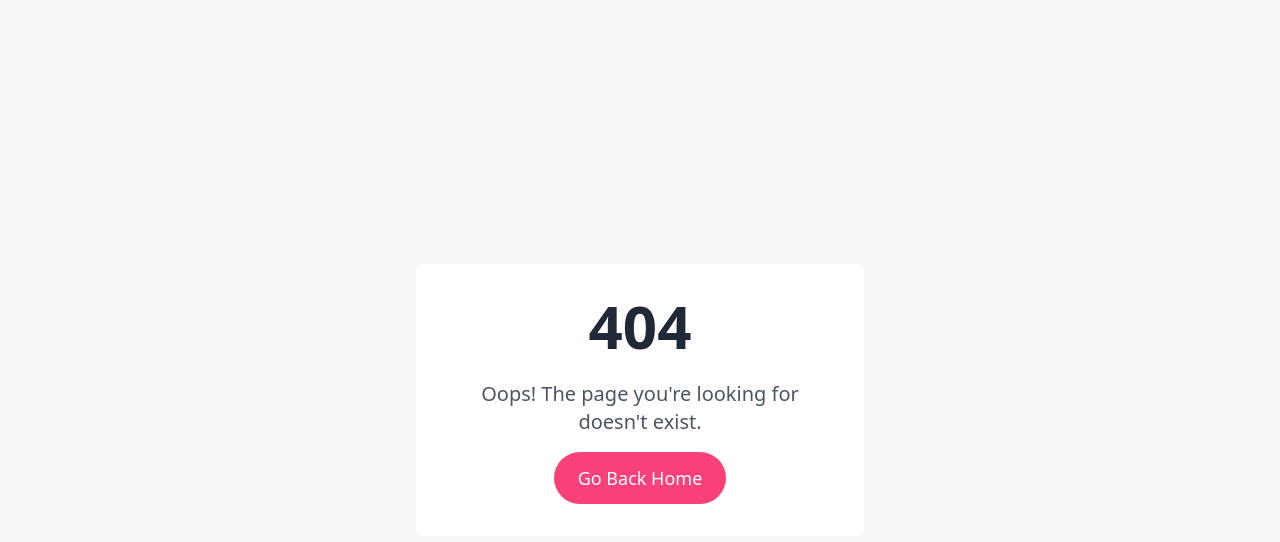
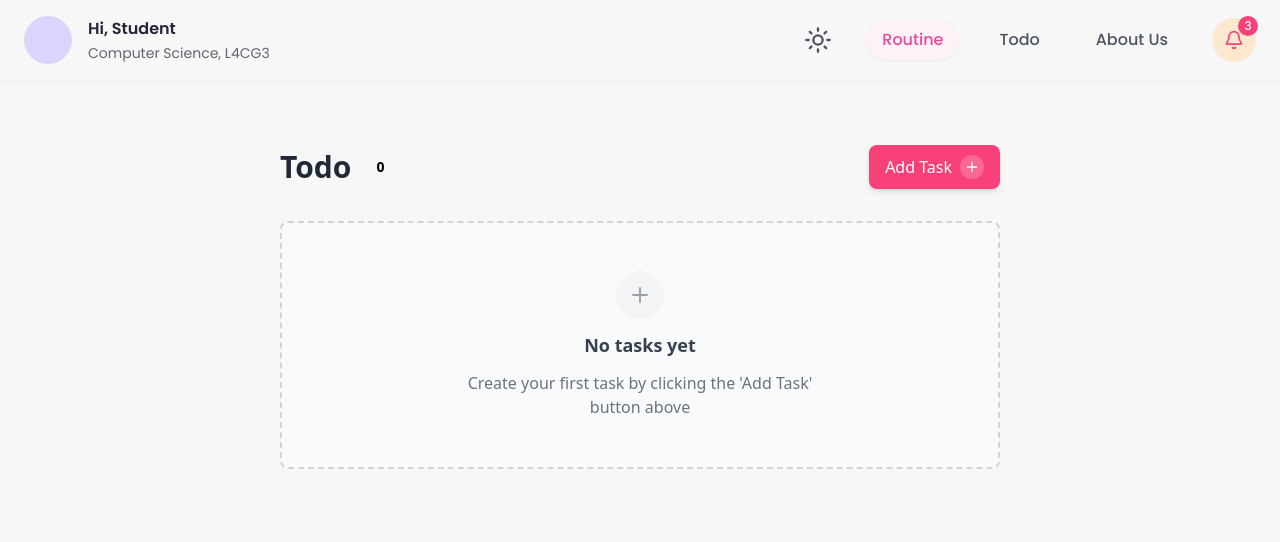
Before and after one commit to adgator101/routine-v2-react, a React (Vite) app: page /todo in a window 1280 px wide. Before the commit this address had no page. Shown: the top 542 px of the page. Built offline with nearby package versions, Linux system fonts and the light colour scheme.

Commit message:
feat: implement Home and ToDo pages, restructure navigation and layout components

```diff
--- a/src/App.jsx
+++ b/src/App.jsx
@@ -1,9 +1,12 @@
 import React, { useEffect, useState } from "react";
-import { Routes, Route } from 'react-router-dom'
-import HomePage from "./pages/HomePage";
+import { Routes, Route } from "react-router-dom";
+import Home from "./pages/Home";
 import NotFound from "./components/NotFound";
 import { Navigate } from "react-router-dom";
 import { toast } from "react-hot-toast";
+import MainLayout from "./components/MainLayout";
+import ToDo from "./pages/ToDo";
+import AboutPage from "./pages/AboutPage";
 
 const App = () => {
   const [deferredPrompt, setDeferredPrompt] = useState(null);
@@ -13,10 +16,11 @@ const App = () => {
     const isIOSDevice = /iPad|iPhone|iPod/.test(navigator.userAgent);
     setIsIOS(isIOSDevice);
 
-    window.addEventListener('beforeinstallprompt', (e) => {
+    window.addEventListener("beforeinstallprompt", (e) => {
       e.preventDefault();
       setDeferredPrompt(e);
-      toast((t) => (
+      toast(
+        (t) => (
           <div>
             <p>Install our app for a better experience!</p>
             <button
@@ -28,10 +32,12 @@ const App = () => {
               Install Now
             </button>
           </div>
-      ), {
+        ),
+        {
           duration: 6000,
-        position: 'bottom-center',
-      });
+          position: "bottom-center",
+        },
+      );
     });
   }, []);
 
@@ -39,34 +45,48 @@ const App = () => {
     if (deferredPrompt) {
       deferredPrompt.prompt();
       const { outcome } = await deferredPrompt.userChoice;
-      if (outcome === 'accepted') {
+      if (outcome === "accepted") {
         setDeferredPrompt(null);
-        toast.success('App installed successfully!');
+        toast.success("App installed successfully!");
       }
     }
   };
 
   useEffect(() => {
     if (isIOS) {
-      toast((t) => (
+      toast(
+        (t) => (
           <div>
             <p>
-            To install on iOS: tap share button <span role="img" aria-label="share">⬆️</span>
-            then "Add to Home Screen" <span role="img" aria-label="plus">➕</span>
+              To install on iOS: tap share button{" "}
+              <span role="img" aria-label="share">
+                ⬆️
+              </span>
+              then "Add to Home Screen"{" "}
+              <span role="img" aria-label="plus">
+                ➕
+              </span>
             </p>
           </div>
-      ), {
+        ),
+        {
           duration: 6000,
-        position: 'bottom-center',
-      });
+          position: "bottom-center",
+        },
+      );
     }
   }, [isIOS]);
 
   return (
     <>
       <Routes>
-        <Route path="/" element={<Navigate to="/home" />} />
-        <Route path="/home" element={<HomePage />} />
+        {/* <Route path="/login" element={<Login />}></Route> */}
+        <Route path="/" element={<MainLayout />}>
+          <Route index element={<Home />} />
+          <Route path="/home" element={<Home />} />
+          <Route path="/todo" element={<ToDo />} />
+          <Route path="/about" element={<AboutPage />} />
+        </Route>
         <Route path="*" element={<NotFound />} />
       </Routes>
     </>
--- /dev/null
+++ b/src/components/MainLayout.jsx
@@ -0,0 +1,16 @@
+import React from "react";
+import { Outlet } from "react-router-dom";
+import NavBar from "./NavBar";
+
+const MainLayout = () => {
+  return (
+    <div>
+      <NavBar />
+      <div className="mt-6 p-4">
+        <Outlet />
+      </div>
+    </div>
+  );
+};
+
+export default MainLayout;
--- a/src/components/NavBar.jsx
+++ b/src/components/NavBar.jsx
@@ -1,24 +1,33 @@
 import { Bell, House, ListCheck, Moon, Sun, User } from "lucide-react";
 import React, { useEffect, useState } from "react";
 import Notification from "./Notification";
+import { Link } from "react-router-dom";
 
-const NavItem = ({ activeItem, setActiveItem }) => {
-  const navItems = ["routine", "todo", "about us"];
+const NavItem = () => {
+  const navItems = [
+    { path: "/", label: "routine" },
+    { path: "/todo", label: "todo" },
+    { path: "/about", label: "about us" },
+  ];
+  const [activeItem, setActiveItem] = useState("routine");
+
   return (
     <ul className="flex gap-6">
       {navItems.map((item) => (
+        <Link to={item.path}>
           <li
             className={`group relative cursor-pointer select-none overflow-hidden rounded-full px-4 py-2 font-medium transition-all duration-300 hover:bg-[#fdf2f8] hover:shadow-sm ${
-            activeItem === item
+              activeItem === item.label
                 ? "bg-[#fdf2f8] text-[#ec4899] shadow-sm"
                 : "text-gray-600 hover:text-[#ec4899]"
             }`}
-          key={item}
-          onClick={() => setActiveItem(item)}
+            key={item.label}
+            onClick={() => setActiveItem(item.label)}
           >
-          <span className="relative z-10 capitalize">{item}</span>
+            <span className="relative z-10 capitalize">{item.label}</span>
             {/* <div className="absolute inset-0 -z-0 bg-gradient-to-r from-accent to-blue opacity-0 transition-opacity duration-300 group-hover:opacity-10" /> */}
           </li>
+        </Link>
       ))}
     </ul>
   );
--- a/src/components/TodoSection.jsx
+++ /dev/null
@@ -1,89 +0,0 @@
-import React, { useState, useEffect } from 'react'; // Added missing useEffect import
-import { Badge } from '@/components/ui/badge';
-import { Plus } from 'lucide-react';
-import TodoCard from './TodoCard';
-import TodoForm from './TodoForm';
-
-const TodoSection = () => {
-    const [todoList, setTodoList] = useState([]);
-    const [showForm, setShowForm] = useState(false);
-
-
-
-    const handleRemove = (index) => {
-        const tasks = [...todoList];
-        tasks.splice(index, 1);
-        setTodoList(tasks);
-        localStorage.setItem('tasks', JSON.stringify(tasks))
-      };
-
-
-    useEffect(() => {
-        const todos = JSON.parse(localStorage.getItem('tasks'));
-        if (todos) {
-            setTodoList(todos);
-        }
-    }, [showForm]);
-
-    return (
-        <div className="max-w-3xl mx-auto p-6 relative">
-            <div className="flex items-center justify-between mb-8">
-                <div className="flex items-center gap-3">
-                    <h1 className="text-3xl font-bold text-gray-800">Todo</h1>
-                    <Badge className="bg-blue-100 text-blue-800 hover:bg-blue-200 text-sm px-3 py-1">
-                        {todoList.length}
-                    </Badge>
-                </div>
-
-                <button
-                    onClick={() => setShowForm(true)}
-                    className="group flex items-center gap-2 bg-accent text-white px-4 py-2.5 rounded-lg hover:from-blue-700 hover:to-blue-800 transition-all duration-300 shadow-md hover:shadow-lg"
-                >
-                    Add Task
-                    <div className="bg-white/20 rounded-full p-1 group-hover:bg-white/30 transition-colors">
-                        <Plus className="w-4 h-4" />
-                    </div>
-                </button>
-            </div>
-
-            <div className="space-y-4">
-                {todoList.length === 0 ? (
-                    <div className="text-center py-12 bg-gray-50 rounded-lg border-2 border-dashed border-gray-300">
-                        <div className="flex flex-col items-center gap-3">
-                            <div className="p-3 bg-gray-100 rounded-full">
-                                <Plus className="w-6 h-6 text-gray-400" />
-                            </div>
-                            <h3 className="text-lg font-semibold text-gray-700">No tasks yet</h3>
-                            <p className="text-gray-500 max-w-sm">
-                                Create your first task by clicking the 'Add Task' button above
-                            </p>
-                        </div>
-                    </div>
-                ) : (
-                    todoList.map((todoItem, index) => (
-                        <div
-                           key={index}
-                            className="transform w-full max-w-2xl transition-all duration-300 hover:-translate-y-1 hover:shadow-lg"
-                        >
-                            <TodoCard
-                            key={index}
-                            handleComplete = {() => handleRemove(index)}
-                            handleRemove = {() => handleRemove(index)}
-                            todoItem={todoItem} />
-                        </div>
-                    ))
-                )}
-            </div>
-
-            {showForm && (
-                <div className="fixed inset-0 bg-black bg-opacity-50 z-10">
-                    <div className="absolute w-full top-1/2 left-1/2 transform -translate-x-1/2 -translate-y-1/2 z-20">
-                        <TodoForm onClose={() => setShowForm(false)} />
-                    </div>
-                </div>
-            )}
-        </div>
-    );
-};
-
-export default TodoSection;
--- /dev/null
+++ b/src/pages/Home.jsx
@@ -0,0 +1,13 @@
+import NavBar from "@/components/NavBar";
+import React from "react";
+import AboutPage from "@/pages/AboutPage";
+import RoutineSection from "@/components/RoutineSection";
+const Home = () => {
+  return (
+    <>
+      <RoutineSection />
+    </>
+  );
+};
+
+export default Home;
--- a/src/pages/HomePage.jsx
+++ /dev/null
@@ -1,23 +0,0 @@
-import NavBar from "@/components/NavBar";
-import React from "react";
-import TodoSection from "@/components/TodoSection";
-import AboutPage from "@/components/AboutPage";
-import RoutineSection from "@/components/RoutineSection";
-const HomePage = () => {
-  const [activeItem, setActiveItem] = React.useState("routine");
-
-  return (
-    <>
-      <div>
-        <NavBar activeItem={activeItem} setActiveItem={setActiveItem} />
-        <div className="p-4 mt-6">
-          {activeItem === "routine" && <RoutineSection />}
-          {activeItem === "todo" && <TodoSection />}
-          {activeItem === "about us" && <AboutPage />}
-        </div>
-      </div>
-    </>
-  );
-};
-
-export default HomePage;
--- /dev/null
+++ b/src/pages/ToDo.jsx
@@ -0,0 +1,89 @@
+import React, { useState, useEffect } from "react"; // Added missing useEffect import
+import { Badge } from "@/components/ui/badge";
+import { Plus } from "lucide-react";
+import TodoCard from "/src/components/TodoCard";
+import TodoForm from "/src/components/TodoForm";
+
+const ToDo = () => {
+  const [todoList, setTodoList] = useState([]);
+  const [showForm, setShowForm] = useState(false);
+
+  const handleRemove = (index) => {
+    const tasks = [...todoList];
+    tasks.splice(index, 1);
+    setTodoList(tasks);
+    localStorage.setItem("tasks", JSON.stringify(tasks));
+  };
+
+  useEffect(() => {
+    const todos = JSON.parse(localStorage.getItem("tasks"));
+    if (todos) {
+      setTodoList(todos);
+    }
+  }, [showForm]);
+
+  return (
+    <div className="relative mx-auto max-w-3xl p-6">
+      <div className="mb-8 flex items-center justify-between">
+        <div className="flex items-center gap-3">
+          <h1 className="text-3xl font-bold text-gray-800">Todo</h1>
+          <Badge className="bg-blue-100 text-blue-800 hover:bg-blue-200 px-3 py-1 text-sm">
+            {todoList.length}
+          </Badge>
+        </div>
+
+        <button
+          onClick={() => setShowForm(true)}
+          className="hover:from-blue-700 hover:to-blue-800 group flex items-center gap-2 rounded-lg bg-accent px-4 py-2.5 text-white shadow-md transition-all duration-300 hover:shadow-lg"
+        >
+          Add Task
+          <div className="rounded-full bg-white/20 p-1 transition-colors group-hover:bg-white/30">
+            <Plus className="h-4 w-4" />
+          </div>
+        </button>
+      </div>
+
+      <div className="space-y-4">
+        {todoList.length === 0 ? (
+          <div className="rounded-lg border-2 border-dashed border-gray-300 bg-gray-50 py-12 text-center">
+            <div className="flex flex-col items-center gap-3">
+              <div className="rounded-full bg-gray-100 p-3">
+                <Plus className="h-6 w-6 text-gray-400" />
+              </div>
+              <h3 className="text-lg font-semibold text-gray-700">
+                No tasks yet
+              </h3>
+              <p className="max-w-sm text-gray-500">
+                Create your first task by clicking the 'Add Task' button above
+              </p>
+            </div>
+          </div>
+        ) : (
+          todoList.map((todoItem, index) => (
+            <div
+              key={index}
+              className="w-full max-w-2xl transform transition-all duration-300 hover:-translate-y-1 hover:shadow-lg"
+            >
+              <TodoCard
+                key={index}
+                handleComplete={() => handleRemove(index)}
+                handleRemove={() => handleRemove(index)}
+                todoItem={todoItem}
+              />
+            </div>
+          ))
+        )}
+      </div>
+
+      {showForm && (
+        <div className="fixed inset-0 z-10 bg-black bg-opacity-50">
+          <div className="absolute left-1/2 top-1/2 z-20 w-full -translate-x-1/2 -translate-y-1/2 transform">
+            <TodoForm onClose={() => setShowForm(false)} />
+          </div>
+        </div>
+      )}
+    </div>
+  );
+};
+
+export default ToDo;
```
Also changed, not shown: src/pages/AboutPage.jsx (renamed from src/components/AboutPage.jsx). Lines whose indentation alone changed are shown as unchanged.
